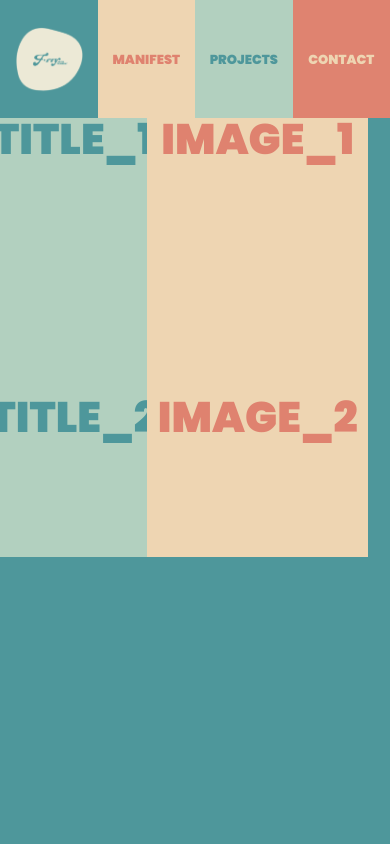
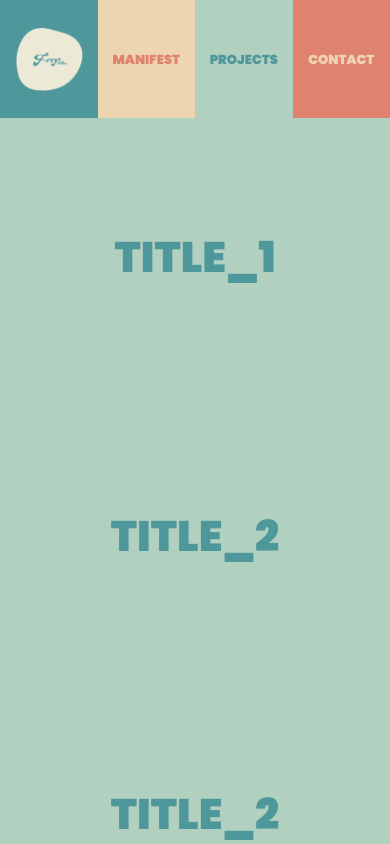
Before and after one commit to gorkaplans/Forty-Entertainment, a React (Create React App) app in the folder forty_web/: page /Projects in a window 390 px wide. Shown: the top 844 px of the page. Built offline with nearby package versions, Linux system fonts and the light colour scheme.

Commit message:
projects section

```diff
--- a/forty_web/src/components/Singelproject/Singelproject.js
+++ b/forty_web/src/components/Singelproject/Singelproject.js
@@ -5,14 +5,13 @@ import './Singelproject.scss'
 
 
 
-const Singelproject = ({title, image}) => {
+const Singelproject = ({title,}) => {
 
 
 
     return (
        <div className='project-row'>
           <div className='project-img bold4'>{title}</div>
-          <div className='project-titile bold4'>{image}</div>
        </div>
 
     )
--- a/forty_web/src/components/Singelproject/Singelproject.scss
+++ b/forty_web/src/components/Singelproject/Singelproject.scss
@@ -8,20 +8,19 @@
     .project-img{
         height: 100%;
         background-color: $primary2;
-        width: 40%;
+        width: 100%;
         display: flex;
         justify-content: center;
         align-items: center;
         color: $secondary2;
     }
 
-    .project-titile{
-        background-color: $primary3;
-        color: $secondary3;
-        width: 60%;
-        height: 100%;
-        display: flex;
-        justify-content: center;
-        align-items: center;
+}
+
+
+@media (max-width: 900px){
+
+    .project-img{
+        width: 100%;
     }
 }
--- a/forty_web/src/pages/Projects.js
+++ b/forty_web/src/pages/Projects.js
@@ -16,8 +16,12 @@ const Projects = () => {
       <div className='projects-container2'>
         <Menu titles={menu}></Menu>
         <div className='projects-scroll'>
-          <Singelproject title = 'TITLE_1' image = 'IMAGE_1' ></Singelproject>
-          <Singelproject title = 'TITLE_2' image = 'IMAGE_2' ></Singelproject>
+          <Singelproject title = 'TITLE_1'></Singelproject>
+          <Singelproject title = 'TITLE_2'></Singelproject>
+          <Singelproject title = 'TITLE_2'></Singelproject>
+          <Singelproject title = 'TITLE_2'></Singelproject>
+          <Singelproject title = 'TITLE_2'></Singelproject>
+          <Singelproject title = 'TITLE_2'></Singelproject>
         </div>
       </div>
    </MainLayout>
--- a/forty_web/src/pages/Projects.scss
+++ b/forty_web/src/pages/Projects.scss
@@ -12,3 +12,12 @@
         background-color: grey;
     }
 }
+
+
+@media (max-width: 900px){
+
+    .projects-scroll{
+        margin-top: 14vh;
+        width: 100%;
+    }
+}
```
Also changed, not shown: 1 other file (tests, documents, lock files or other folders).
